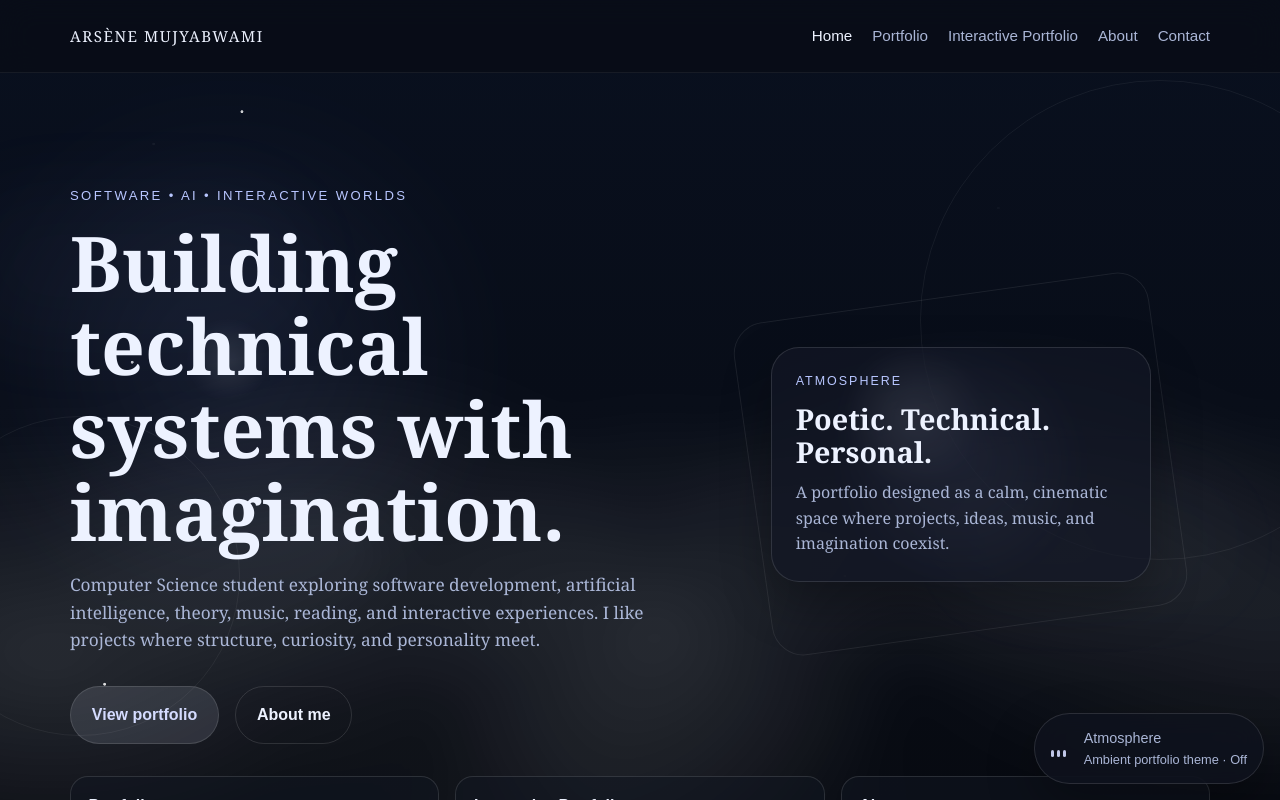
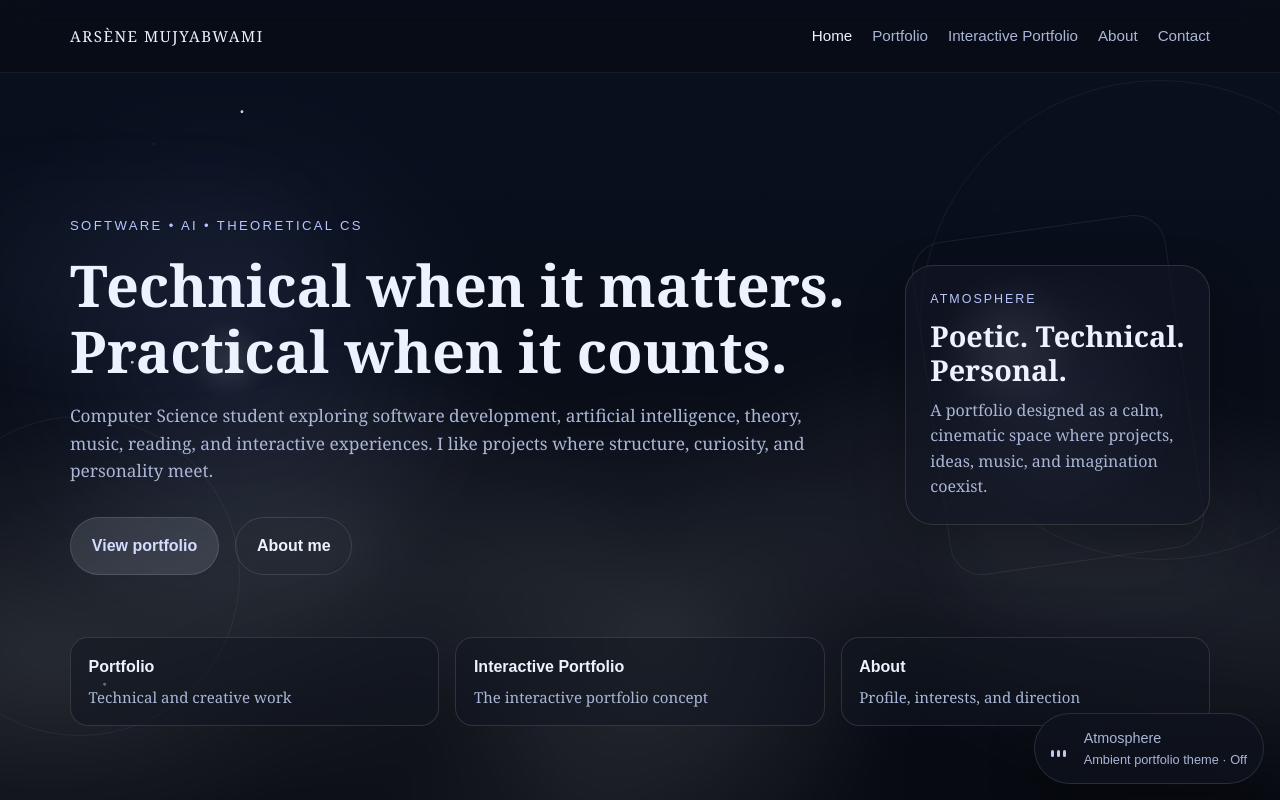
Before and after one commit to Oz-NoXIII/arsene-portfolio, a React (Vite) app: page / in a window 1280 px wide. Shown: the top 800 px of the page. Built offline with nearby package versions, Linux system fonts and the light colour scheme.

Commit message:
Fix hero title

```diff
--- a/src/pages/Home.jsx
+++ b/src/pages/Home.jsx
@@ -12,8 +12,11 @@ function Home() {
         <>
             <section className="hero hero-split container section">
                 <div className="hero-copy">
-                    <p className="eyebrow">Software • AI • Interactive Worlds</p>
-                    <h1 className="hero-title">Building technical systems with imagination.</h1>
+                    <p className="eyebrow"> Software • AI • Theoretical CS </p>
+                    <h1 className="hero-title">
+                        Technical when it matters.<br />
+                        Practical when it counts.
+                    </h1>
 
                     <p className="hero-text">
                         Computer Science student exploring software development, artificial
--- a/src/styles/components.css
+++ b/src/styles/components.css
@@ -22,8 +22,9 @@ h3 {
 }
 
 .hero-title {
-    max-width: 840px;
-    font-size: clamp(2.9rem, 6vw, 5.2rem);
+    max-width: none;
+    font-size: clamp(2rem, 4.8vw, 3.6rem);
+    line-height: 1.15;
 }
 
 .page-title {
--- a/src/styles/pages.css
+++ b/src/styles/pages.css
@@ -12,7 +12,7 @@
 
 .hero-split {
     display: grid;
-    grid-template-columns: minmax(0, 1.1fr) minmax(320px, 0.9fr);
+    grid-template-columns: minmax(0, 1.45fr) minmax(280px, 0.55fr);
     gap: 2rem;
     align-items: center;
 }
```
